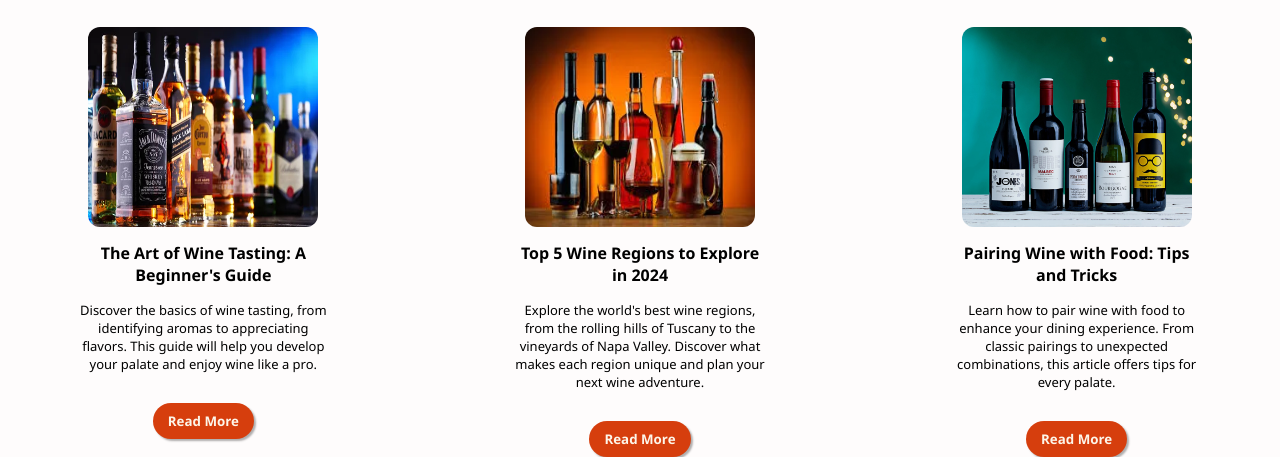
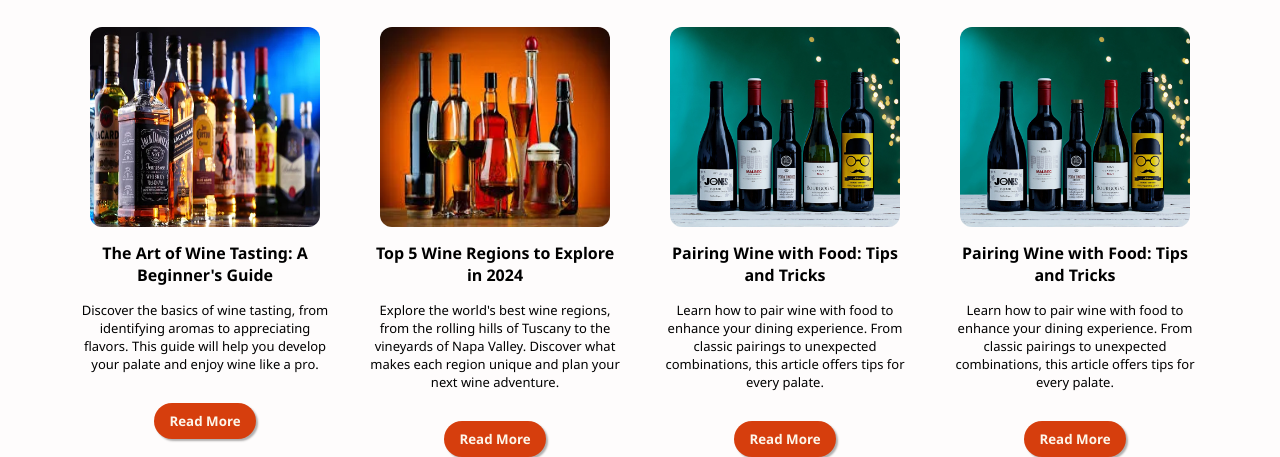
Before and after one commit to SAMUELNNAJI/Wine-site, a plain HTML site: page index.html in a window 1280 px wide. Shown: the part 2689-3146 px from the top of the page. Drawn offline with Linux system fonts and the light colour scheme.

```diff
--- a/Assset/css/style.css
+++ b/Assset/css/style.css
@@ -471,7 +471,6 @@ margin-top: 50px;
     .blog-container{
         display: flex;
         justify-content: space-around;
-        gap: 30px;
         flex-wrap: wrap;
         margin-top: 30px;
     }
@@ -507,6 +506,10 @@ margin-top: 50px;
     header {
         justify-content: space-around;
         gap: 50px;
+    }
+
+    .blog-container{
+         gap: 60px;
     }
 
 }
@@ -646,4 +649,9 @@ margin-top: 50px;
         margin-inline: 40px;
     }
 
+    .blog-container{
+        margin-inline: 60px;
+
+    }
+
 }
--- a/index.html
+++ b/index.html
@@ -286,6 +286,14 @@
                                 to unexpected combinations, this article offers tips for every palate.</p>
                              <button class="btn read-more-btn">Read More</button>
                         </div>
+
+                        <div class="blog-post">
+                            <img src="./Assset/images/blog-img2.webp" alt="">
+                            <h4>Pairing Wine with Food: Tips and Tricks</h4>
+                            <p>Learn how to pair wine with food to enhance your dining experience. From classic pairings
+                                to unexpected combinations, this article offers tips for every palate.</p>
+                             <button class="btn read-more-btn">Read More</button>
+                        </div>
                     </div>
                 </article>
             </div>
```
